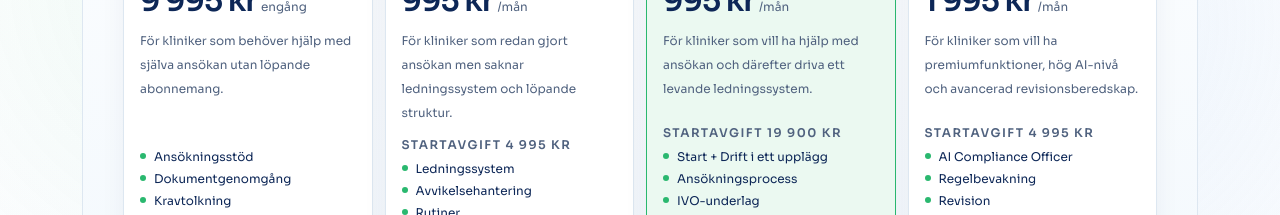
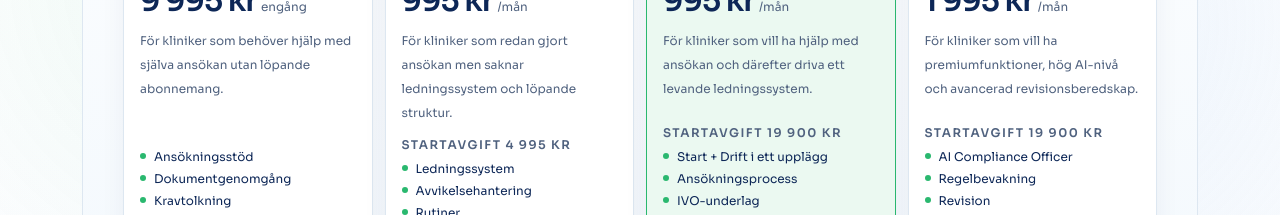
Before and after one commit to jonas-webnstuff/Klinikklar, a Next.js app: page / in a window 1280 px wide. Shown: the part 3320-3535 px from the top of the page. Built offline with nearby package versions, Linux system fonts and the light colour scheme; no server answers.

Commit message:
Finalize compliance gap analysis and update Premium start fee

```diff
--- a/src/app/page.tsx
+++ b/src/app/page.tsx
@@ -115,7 +115,7 @@ const pricingPlans = [
     price: "1 995 kr",
     billing: "/mån",
     description: "För kliniker som vill ha premiumfunktioner, hög AI-nivå och avancerad revisionsberedskap.",
-    footerNote: "Startavgift 4 995 kr",
+    footerNote: "Startavgift 19 900 kr",
     features: [
       "AI Compliance Officer",
       "Regelbevakning",
```
Also changed, not shown: 1 other file (tests, documents, lock files or other folders).
